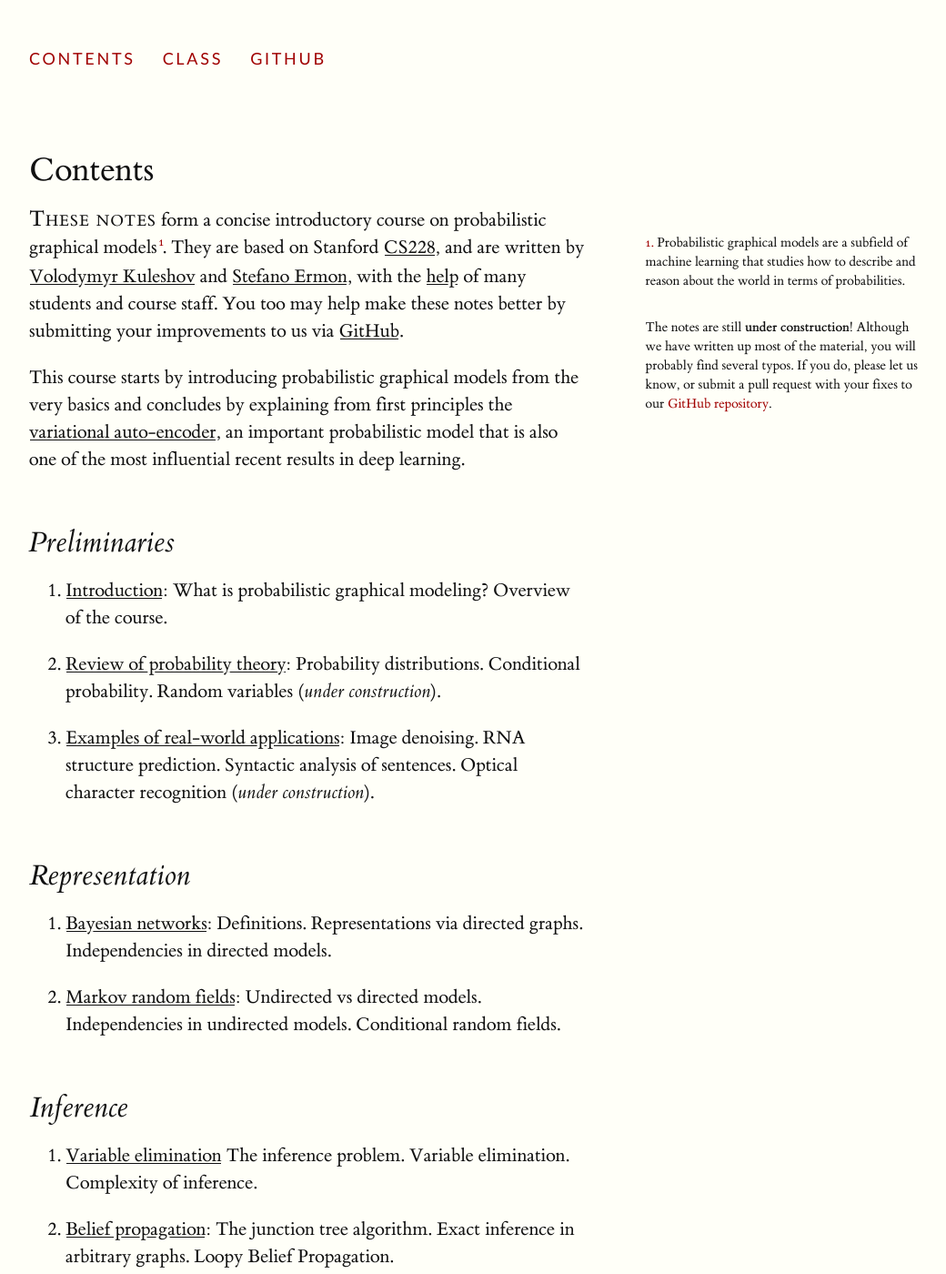
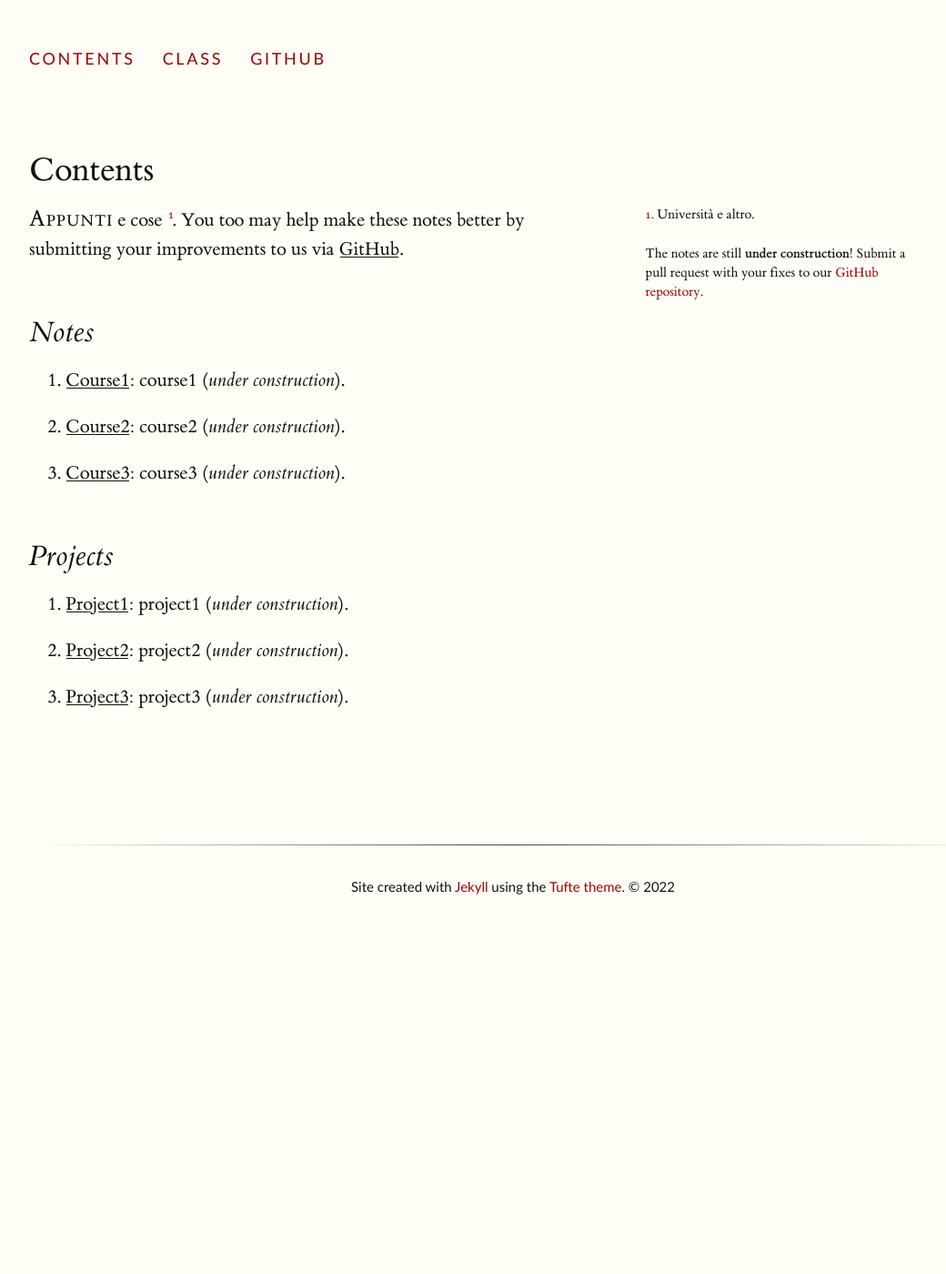
Before and after one commit to banda-larga/uni-notes, a Jekyll site: the page built from index.md, in a window 1280 px wide and 1400 px high. Shown: the whole window at 91% size, without its empty margins (128-1168 px from the left). Built offline with Jekyll 4.4.1, drawn with Linux system fonts in a browser that asks for light colours; some of the changed text lies outside the part shown.

Commit message:
removed files

```diff
--- a/index.md
+++ b/index.md
@@ -2,53 +2,22 @@
 layout: post
 title: Contents
 ---
-<span class="newthought">These notes</span> form a concise introductory course on probabilistic graphical models{% include sidenote.html id="note-pgm" note="Probabilistic graphical models are a subfield of machine learning that studies how to describe and reason about the world in terms of probabilities." %}.
-They are based on Stanford [CS228](https://cs228.stanford.edu/), and are written by [Volodymyr Kuleshov](http://www.stanford.edu/~kuleshov) and [Stefano Ermon](http://cs.stanford.edu/~ermon/), with the [help](https://github.com/ermongroup/cs228-notes/commits/master) of many students and course staff.
-{% include marginnote.html id='mn-construction' note='The notes are still **under construction**! Although we have written up most of the material, you will probably find several typos. If you do, please let us know, or submit a pull request with your fixes to our [GitHub repository](https://github.com/ermongroup/cs228-notes).'%}
-You too may help make these notes better by submitting your improvements to us via [GitHub](https://github.com/ermongroup/cs228-notes).
+<span class="newthought">Appunti</span> e cose {% include sidenote.html id="note-pgm" note="Università e altro." %}.
+{% include marginnote.html id='mn-construction' note='The notes are still **under construction**! Submit a pull request with your fixes to our [GitHub repository](https://github.com/banda-larga/uni-notes).'%}
+You too may help make these notes better by submitting your improvements to us via [GitHub](https://github.com/banda-larga/uni-notes).
 
-This course starts by introducing probabilistic graphical models from the very basics and concludes by explaining from first principles the [variational auto-encoder](extras/vae), an important probabilistic model that is also one of the most influential recent results in deep learning.
+## Notes
 
-## Preliminaries
+1. [Course1](notes/): course1 (*under construction*).
 
-1. [Introduction](preliminaries/introduction/): What is probabilistic graphical modeling? Overview of the course.
+2. [Course2](notes/): course2 (*under construction*).
 
-2. [Review of probability theory](preliminaries/probabilityreview): Probability distributions. Conditional probability. Random variables (*under construction*).
+3. [Course3](notes/): course3 (*under construction*).
 
-3. [Examples of real-world applications](preliminaries/applications): Image denoising. RNA structure prediction. Syntactic analysis of sentences. Optical character recognition (*under construction*).
+## Projects
 
-## Representation
+1. [Project1](projects/): project1 (*under construction*).
 
-1. [Bayesian networks](representation/directed/): Definitions. Representations via directed graphs. Independencies in directed models.
+2. [Project2](projects/): project2 (*under construction*).
 
-2. [Markov random fields](representation/undirected/): Undirected vs directed models. Independencies in undirected models. Conditional random fields.
-
-## Inference
-
-1. [Variable elimination](inference/ve/) The inference problem. Variable elimination. Complexity of inference.
-
-2. [Belief propagation](inference/jt/): The junction tree algorithm. Exact inference in arbitrary graphs. Loopy Belief Propagation.
-
-3. [MAP inference](inference/map/): Max-sum message passing. Graphcuts. Linear programming relaxations. Dual decomposition.
-
-4. [Sampling-based inference](inference/sampling/): Monte-Carlo sampling. Forward Sampling. Rejection Sampling. Importance sampling. Markov Chain Monte-Carlo. Applications in inference.
-
-5. [Variational inference](inference/variational/): Variational lower bounds. Mean Field. Marginal polytope and its relaxations.
-
-## Learning
-
-1. [Learning in directed models](learning/directed/): Maximum likelihood estimation. Learning theory basics. Maximum likelihood estimators for Bayesian networks.
-
-2. [Learning in undirected models](learning/undirected/): Exponential families. Maximum likelihood estimation with gradient descent. Learning in CRFs
-
-3. [Learning in latent variable models](learning/latent/): Latent variable models. Gaussian mixture models. Expectation maximization.
-
-4. [Bayesian learning](learning/bayesian/): Bayesian paradigm. Conjugate priors. Examples (*under construction*).
-
-5. [Structure learning](learning/structure/): Chow-Liu algorithm. Akaike information criterion. Bayesian information criterion. Bayesian structure learning (*under construction*).
-
-## Bringing it all together
-
-1. [The variational autoencoder](extras/vae): Deep generative models. The reparametrization trick. Learning latent visual representations.
-
-2. [List of further readings](extras/readings): Structured support vector machines. Bayesian non-parametrics.
+3. [Project3](projects/): project3 (*under construction*).
```
